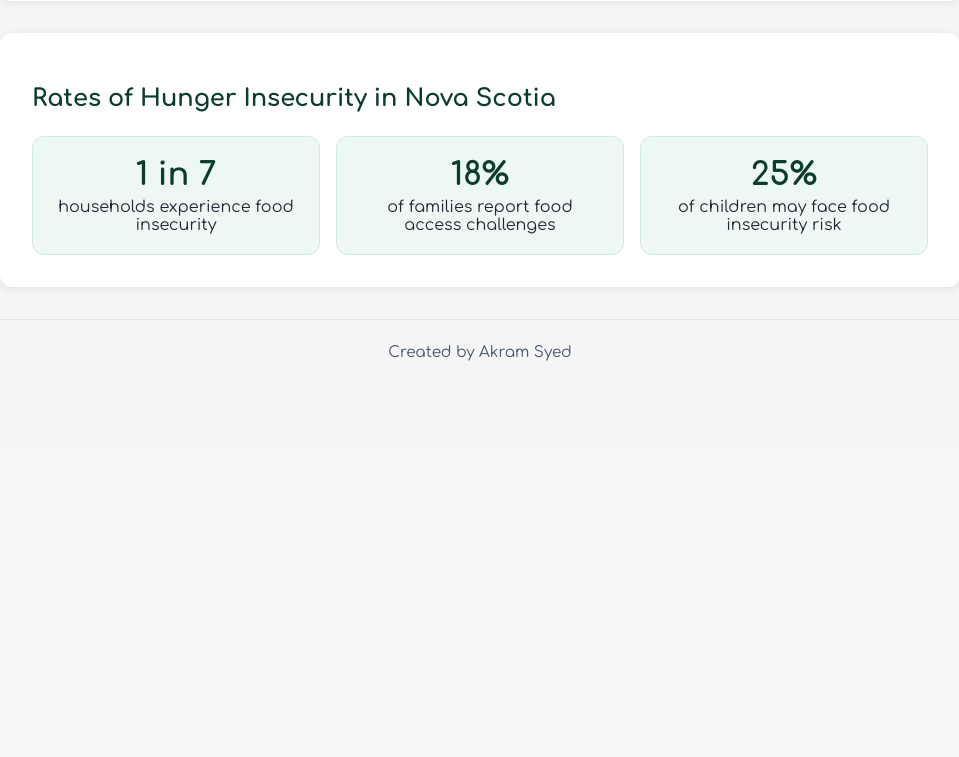
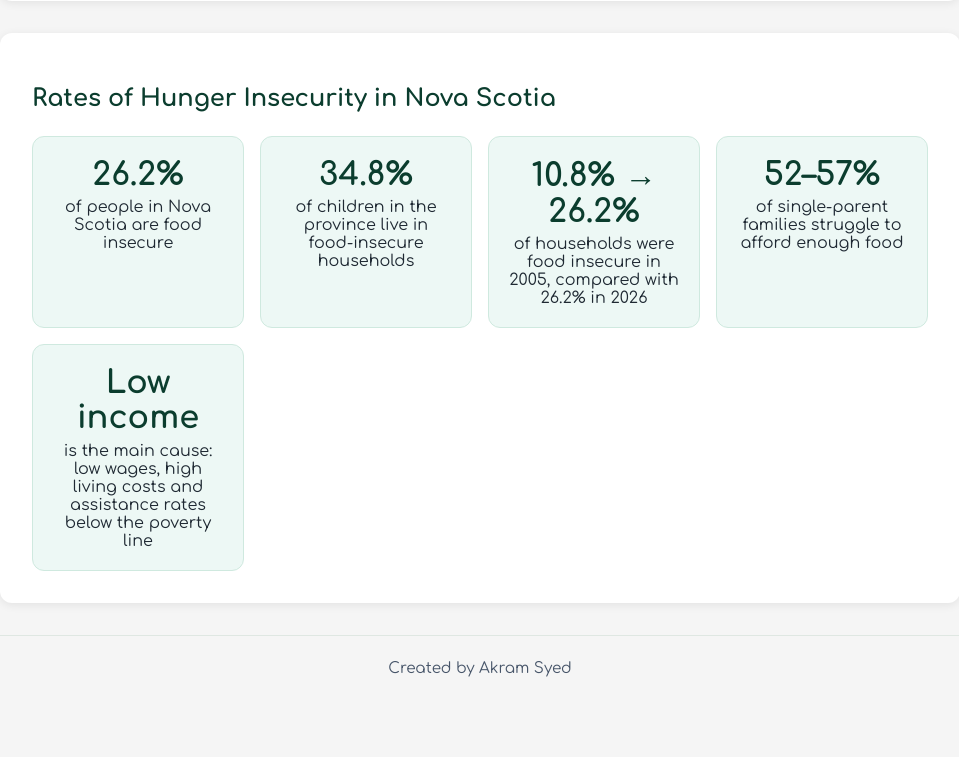
Before and after one commit to AKRAMNSYED/FoodRescueNovaScotia, a Django app: page / in a window 1280 px wide. Shown: the part 691-1448 px from the top of the page, without its empty margins (160-1119 px from the left). Before the commit the page ends 1052 px from the top, so only its background shows below. Run offline with Django 5.2, Linux system fonts and the light colour scheme.

Commit message:
Update home page food insecurity facts
Co-authored-by: Copilot <223556219+Copilot@users.noreply.github.com>

```diff
--- a/core/templates/core/home.html
+++ b/core/templates/core/home.html
@@ -43,16 +43,24 @@
     <h2>Rates of Hunger Insecurity in Nova Scotia</h2>
     <div class="stats-grid">
         <div class="rate-box">
-            <strong>1 in 7</strong>
-            households experience food insecurity
+            <strong>26.2%</strong>
+            of people in Nova Scotia are food insecure
         </div>
         <div class="rate-box">
-            <strong>18%</strong>
-            of families report food access challenges
+            <strong>34.8%</strong>
+            of children in the province live in food-insecure households
         </div>
         <div class="rate-box">
-            <strong>25%</strong>
-            of children may face food insecurity risk
+            <strong>10.8% &rarr; 26.2%</strong>
+            of households were food insecure in 2005, compared with 26.2% in 2026
+        </div>
+        <div class="rate-box">
+            <strong>52&ndash;57%</strong>
+            of single-parent families struggle to afford enough food
+        </div>
+        <div class="rate-box">
+            <strong>Low income</strong>
+            is the main cause: low wages, high living costs and assistance rates below the poverty line
         </div>
     </div>
 </div>
```
